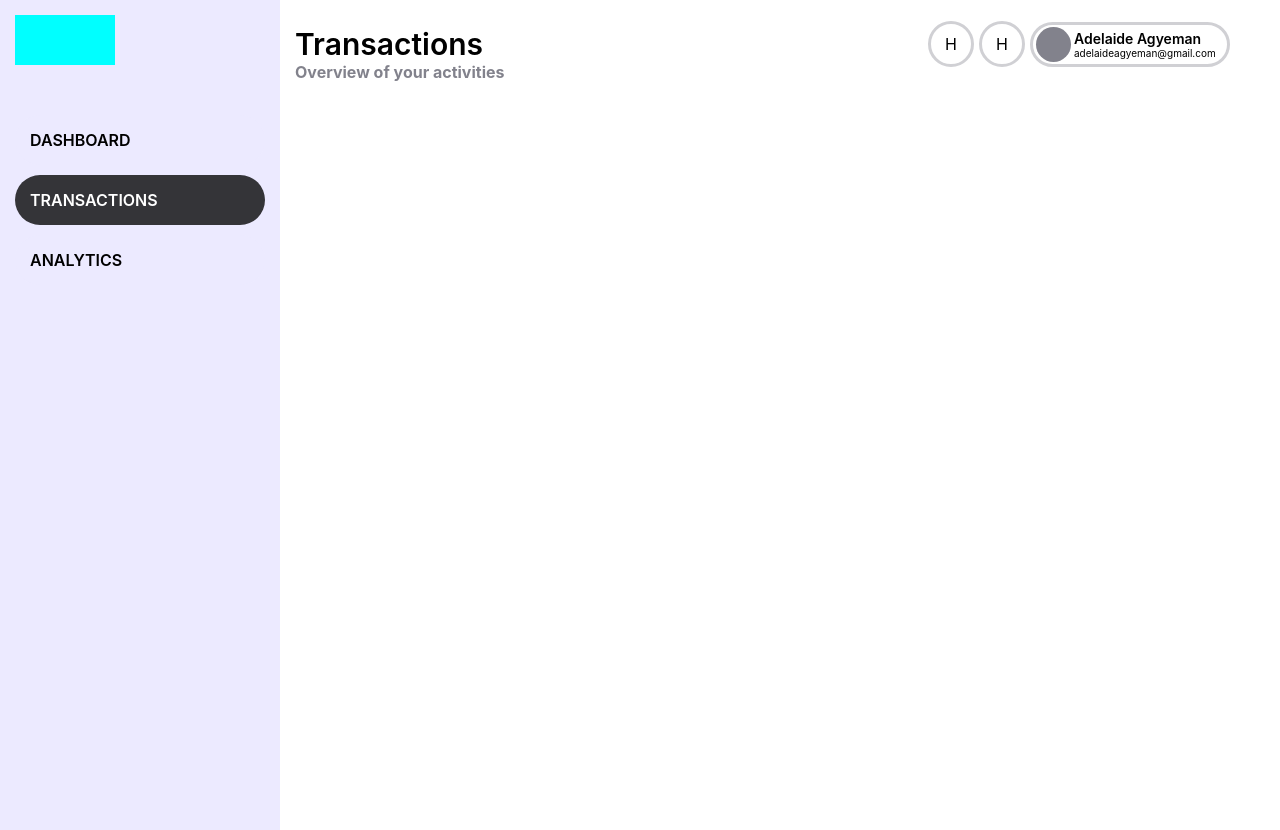
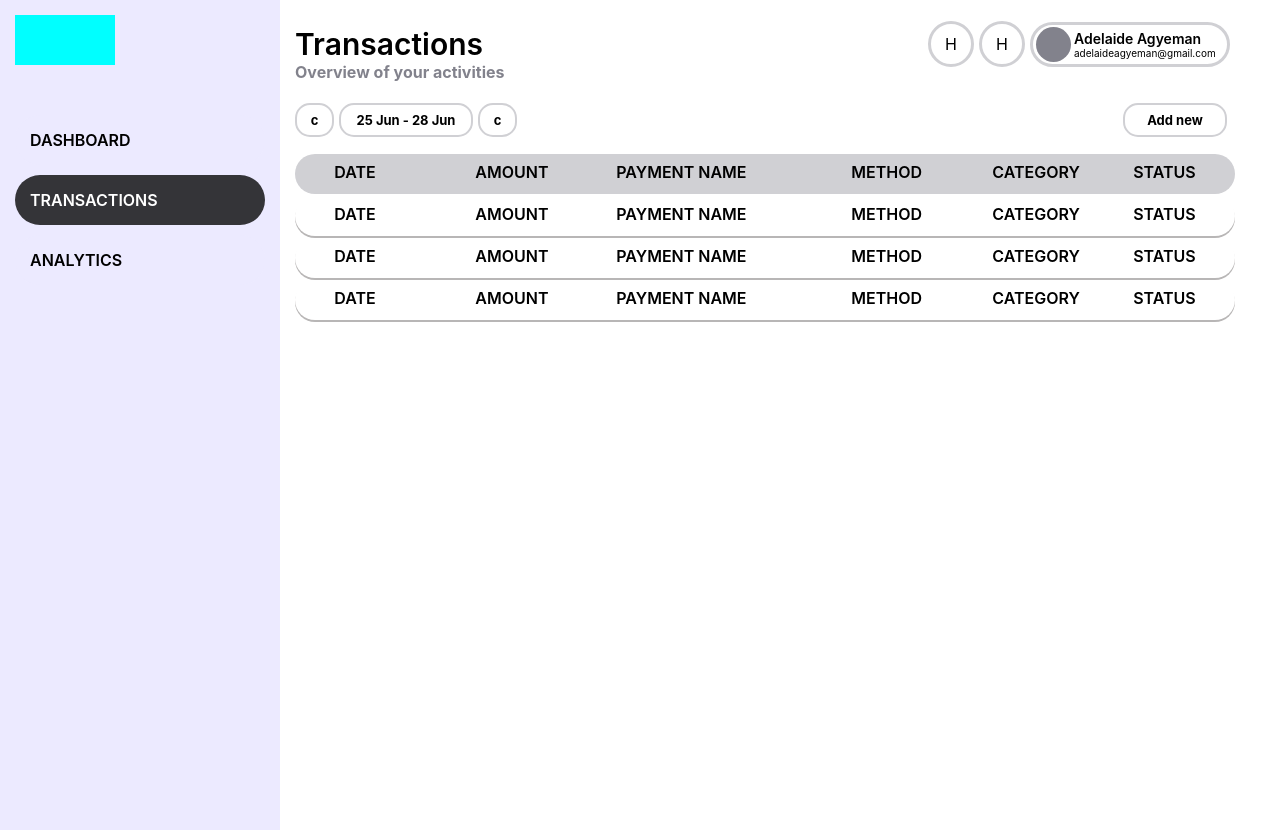
Before and after one commit to itsjasonagyeman/personal_finance_app, a React (Create React App) app: page /transactions in a window 1280 px wide. Built offline with nearby package versions, Linux system fonts and the light colour scheme.

Commit message:
Added transaction cards

```diff
--- a/src/components/DashboardFunctionalityCard.js
+++ b/src/components/DashboardFunctionalityCard.js
@@ -1,10 +1,20 @@
-import React from 'react'
+import React, { useState } from 'react'
 import './DashboardFunctionalityCard.css'
 
-export default function DashboardFunctionalityCard({cardwidth, text}) {
+
+
+export default function DashboardFunctionalityCard({cardwidth, text, hoverbackgroundcolor, hovertextcolor, hovercursor}) {
+  const [hover, setHovered] = useState(false)
+
   return (
-    <div className='card' style={{
-        width: cardwidth
+    <div className='card'
+    onMouseEnter={() => setHovered(true)}
+    onMouseLeave={() => setHovered(false)}
+    style={{
+      backgroundColor: hover ? hoverbackgroundcolor : 'white',
+      color: hover ? hovertextcolor: 'black',
+      cursor: hover? hovercursor: 'default',
+      width: cardwidth
     }}>{text}</div>
   )
 }
--- /dev/null
+++ b/src/components/Transactionheader.css
@@ -0,0 +1,26 @@
+.transheaderrow{
+    height: 40px;
+    width: 94%;
+    background-color: #82828C;
+    margin-left: 15px;
+    border-radius: 20px;
+    display: flex;
+    flex-direction: row;
+    box-sizing: border-box;
+    justify-content: center;
+    padding-top:8px ;
+    margin-top: 2px;
+}
+
+.transheaderrow div{
+    font-weight: 600;
+    display: flex;
+    flex-direction: row;
+    justify-content: start;
+}
+.transactiondate, .transactionamount, .transactionmethod, .transactioncategory, .transactionsatus{
+    width: 15%
+}
+.transactionpayment{
+    width: 25%;
+}
--- /dev/null
+++ b/src/components/Transactionheader.js
@@ -0,0 +1,18 @@
+import React from 'react'
+import './Transactionheader.css'
+
+export default function Transactionheader({backgroundColor, showShadow}) {
+  return (
+    <div className='transheaderrow' style={{
+        backgroundColor: backgroundColor,
+        boxShadow: showShadow? '0px 2px 0px 0px rgba(154, 151, 151, 0.7)': 'none'
+    }}>
+        <div className='transactiondate'>DATE</div>
+        <div className='transactionamount'>AMOUNT</div>
+        <div className='transactionpayment'>PAYMENT NAME</div>
+        <div className='transactionmethod'>METHOD</div>
+        <div className='transactioncategory'>CATEGORY</div>
+        <div className='transactionstatus'>STATUS</div>
+    </div>
+  )
+}
--- a/src/pages/Dashboard.css
+++ b/src/pages/Dashboard.css
@@ -1,5 +1,4 @@
 .main{
-    padding: 15px;
     display: flex;
     flex-direction: column;
     justify-content: center;
--- a/src/pages/Dashboard.js
+++ b/src/pages/Dashboard.js
@@ -11,8 +11,8 @@ export default function Dashboard() {
     <div className='dashboardmain'>
       <Navbar titlename='Welcome Back, Adelaide' titlemessage="It's time to manage your finances"/>
       <div className='functionality'>
-        <DashboardFunctionalityCard cardwidth='30px' text='a'/>
-        <DashboardFunctionalityCard cardwidth='100px' text='This Month'/>
+        <DashboardFunctionalityCard cardwidth='30px' text='a' hoverbackgroundcolor='white' hovertextcolor='black' hovercursor='default'/>
+        <DashboardFunctionalityCard cardwidth='100px' text='This Month' hoverbackgroundcolor='white' hovertextcolor='black' hovercursor='default'/>
       </div>
       <div className='budgettrack'>
         <BudgetTrackCard title='Total Balance' amount='$30,000' percent='3.6%' color='red'/>
--- a/src/pages/Transactions.css
+++ b/src/pages/Transactions.css
@@ -0,0 +1,17 @@
+.transactionsmain{
+    display: flex;
+    flex-direction: column;
+    justify-content: start;
+}
+
+.transactionsfunctionality{
+    display: flex;
+    flex-direction: row;
+    justify-content: space-between;
+    padding: 15px;
+    padding-right: 48px;
+}
+.transfunca{
+    display: flex;
+    flex-direction: row;
+}
--- a/src/pages/Transactions.js
+++ b/src/pages/Transactions.js
@@ -1,11 +1,25 @@
 import React from 'react'
 import './Transactions.css'
 import Navbar from '../components/Navbar'
+import DashboardFunctionalityCard from '../components/DashboardFunctionalityCard'
+import Transactionheader from '../components/Transactionheader'
 
 export default function Transactions() {
   return (
     <div class='transactionsmain'>
       <Navbar titlename='Transactions' titlemessage='Overview of your activities'/>
+      <div className='transactionsfunctionality'>
+        <div className='transfunca'>
+          <DashboardFunctionalityCard cardwidth='35px' text='c' hoverbackgroundcolor='white' hovertextcolor='black' hovercursor='default'/>
+          <DashboardFunctionalityCard cardwidth='130px' text='25 Jun - 28 Jun' hoverbackgroundcolor='white' hovertextcolor='black' hovercursor='default'/>
+          <DashboardFunctionalityCard cardwidth='35px' text='c' hoverbackgroundcolor='white' hovertextcolor='black' hovercursor='default'/>
+        </div>
+        <DashboardFunctionalityCard cardwidth='100px' text='Add new' hoverbackgroundcolor='black' hovertextcolor='white' hovercursor='pointer'/>
+      </div>
+      <Transactionheader backgroundColor='#D0D0D4' showShadow={false}/>
+      <Transactionheader backgroundColor='white' showShadow={true}/>
+      <Transactionheader backgroundColor='white' showShadow={true}/>
+      <Transactionheader backgroundColor='white' showShadow={true}/>
     </div>
   )
 }
```
